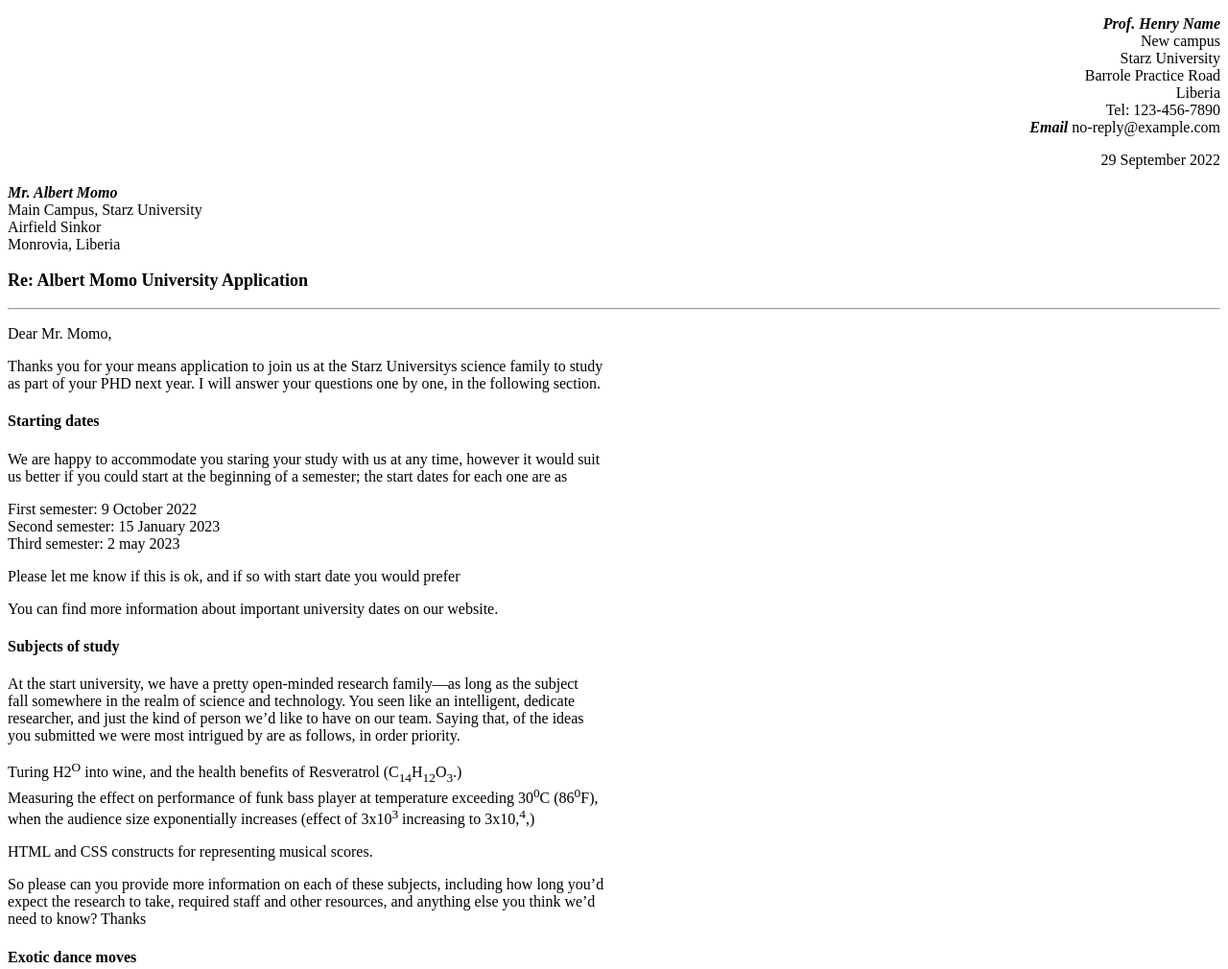
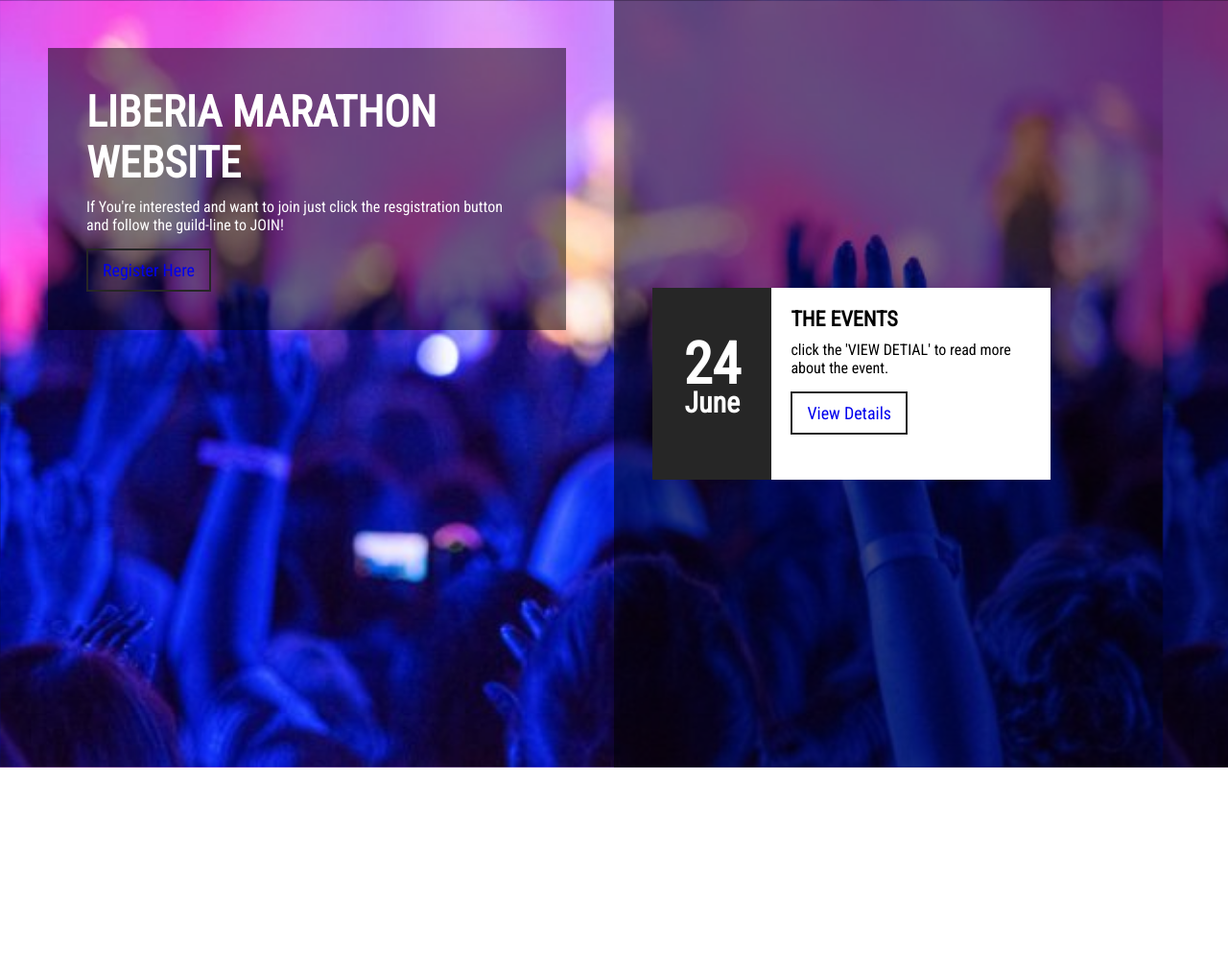
Before and after one commit to Amosgayetay/art-77, a plain HTML site: page index.html in a window 1280 px wide. Shown: the top 1010 px of the page at 96% size. After the commit the page ends 800 px from the top, so only its background shows below. Drawn offline with Linux system fonts and the light colour scheme.

Commit message:
Add files via upload

```diff
--- /dev/null
+++ b/detial.css
@@ -0,0 +1,39 @@
+body
+{
+    margin: 0;
+    padding: 0 ;
+    font-family: 'Roboto Condensed', sans-serif;
+}
+section{
+    width: 100%;
+    height: 100vh;
+    background: url(Auntie.jpd.jpg);
+    background-size: contain;
+}
+section .leftBox{
+    width: 50%;
+    height: 20%;
+    float: left;
+    padding: 50px;
+    box-sizing: border-box;
+}
+section .leftBox .content{
+    color: #fff;
+    background: rgba(0,0,0,.5);
+    padding: 40px;
+    transition: 5s;
+}
+section .leftBox .content:hover{
+    background: #e91e63;
+}
+section .leftBox .content h1
+{
+    margin: 0;
+    padding: 0;
+    font-size: 45px;
+    text-transform: uppercase;
+}
+section .leftBox .content p{
+    margin: 10px 0 0;
+    padding: 0;
+}
--- a/index.html
+++ b/index.html
@@ -1,53 +1,38 @@
 <!DOCTYPE html>
 <html lang="en">
 <head>
-  <meta charset="UTF-8">
-  <meta name="viewport" content="width-device-width, intial-scale-1.0">
-  <title>Letter Assignment</title>
-  <link rel="stylesheet" href="style.css">
+    <meta charset="UTF-8">
+    <meta http-equiv="X-UA-Compatible" content="IE=edge">
+    <meta name="viewport" content="width=device-width, initial-scale=1.0">
+    <link rel="stylesheet" type="text/css" href="style.css">
+    <title>Group1 Project</title>
 </head>
-<style>
+<body>
+    <section>
+        <div class="leftBox">
+        <div class="content">
+            <h1>LIBERIA MARATHON WEBSITE</h1>
+            <p>If You're interested and want to join just click the resgistration button and follow the guild-line to JOIN!</p>
+                <a href="reg.html">Register Here</a>
 
- </style>
- <body>
-     <div class="letter">
-      <p style="text-align: right;"><b><i>Prof. Henry Name</i></b><br>New campus <br>Starz University <br>Barrole Practice Road <br>Liberia <br> Tel: 123-456-7890 <br ><b><i>Email</i></b> no-reply@example.com</p>
-      <p style="text-align: right;">29 September 2022 </p>
-      <p class="third paragraph"><b><i>Mr. Albert Momo</i></b><br> Main Campus, Starz University <br>Airfield Sinkor <br>Monrovia, Liberia </p>
-      <p style="font-size: 18px"><b>Re: Albert Momo University Application<hr></b></p>
-      <p class="name">Dear Mr. Momo,</p>
-      <p>Thanks you for your means application to join us at the Starz Universitys science family to study<br> as part of your PHD next year. I will answer your questions one by one, in the following section. </p>
-      <h4>Starting dates</h4>
-      <p>We are happy to accommodate you staring your study with us at any time, however it would suit<br> us better if you could start at the beginning of a semester; the start dates for each one are as<br> </p>
-    <p>First semester: 9 October 2022<br>
-      Second semester: 15 January 2023 <br>
-      Third semester: 2 may 2023
-      </p>
-	  <p class="fifth paragraph">Please let me know if this is ok, and if so with start date you would prefer </p>
-	  <p>You can find more information about important university dates on our website. </p>
-	  <h4>Subjects of study </h4>
-	  <p>At the start university, we have a pretty open-minded research family—as long as the subject<br> fall somewhere in the realm of science and technology. You seen like an intelligent, dedicate<br> researcher, and just the kind of person we’d like to have on our team. Saying that, of the ideas<br> you submitted we were most intrigued by are as follows, in order priority. </p>
-	  <p>Turing H2<sup>O</sup> into wine, and the health benefits of Resveratrol (C<sub>14</sub>H<sub>12</sub>O<sub>3</sub>.)
-		<br>Measuring the effect on performance of funk bass player at temperature exceeding 30<sup>0</sup>C (86<sup>0</sup>F),<br> when the audience size exponentially increases (effect of 3x10<sup>3</sup> increasing to 3x10,<sup>4</sup>,)
-		</p>
-		<p class="sixth paragraph">HTML and CSS constructs for representing musical scores.</p>
-		<p>So please can you provide more information on each of these subjects, including how long you’d<br> expect the research to take, required staff and other resources, and anything else you think we’d<br> need to know? Thanks </p>
-		<h4>Exotic dance moves </h4
-		<p>Yes, you are right as part of my post-doctorate work, I did study exotic tribal dances. To<br> answer your question my favorite’s dances are as follows, with definitions: </p>
-<p><br>Polynesian chicken dance
-<br> <blockquote>little known but very influential dance dating back as far as 300BC. A whole village<br> would dance around in a circle like chickens, to encourage their livestock to be “fruitful”
-</p></blockquote>
-<p><br>Icelandic Brownian shuffle
-		<blockquote>Before the Icelanders developed fire as a mean of getting warm, they use to practice<br> this dance, which involved huddling close together in a circle on the floor, and shuffling<br> their bodies around in imperceptibly tiny very rapid movements. One of my fellow<br> students used to say that he thought this dance inspired modern styles such as tweaking.
-		</p></blockquote>
-		<p><br>Arctic robot dance
-<blockquote>An interesting example of historic misinformation, English explores in the 1960s<br> believed to have discovered a new dance style characterized by “robotic”, stilted<br> movements, being practiced by inhabitants of Northern Alaska and Canada. Later on<br> however it was discovered that that they were just moving like this because they were really<br> cold.
-</p></blockquote>
-<p class="seventh paragraph">For more of my research, see my exotic dance reach page </p>
-<p class="nineth paragraph">Yours sincerely,</p>
-<p class="signature">Prof. Henry Nana </p>
-<p class="eleventh paragraph">Starz university motto:” Aim for Global Success” –Technology is our passion: Education is our life.</p>
+        </div>
+        </div>
+        <div class="events">
+            <ul>
+               <li>
+                <div class="time">
+                    <h2>24<br><span>June</span></h2>
+                </div>
+                <div class="details">
+                   <h3>THE EVENTS</h3>
+                   <p>click the 'VIEW DETIAL' to read more about the event.</p>
+                    <a href="Detial.html">View Details</a>
+                </div>
+                <div style="clear: both;"></div>
+               </li>
 
-</div>
+            </ul>
+        </div>
+    </section>
 </body>
 </html>
--- /dev/null
+++ b/reg.css
@@ -0,0 +1,83 @@
+body{
+    background: white;
+    font-family: serif;
+    border-radius: 3px;
+    border-color: red;
+}
+
+form{
+    width: 400px;
+    margin-right: 20px;
+    height: 530px;
+    align-items: center;
+}
+.form{
+    width: 400px;
+    height: 530px;
+    background: #e91e63;
+    position: absolute;
+    top: 30px;
+    right: 500px;
+    border-radius: 10px;
+    padding: 25px;
+}
+.continer{
+    width: 400px;
+    height: 530px;
+    position: absolute;
+    top: 600px;
+    right: 550px;
+    padding: 25px;
+}
+.form, h2{
+    font-size: 20px;
+}
+form label{
+    display: flex;
+    margin-top: 20px;
+    font-size: 18px;
+    align-content: center;
+}
+ form input{
+    width: 100%;
+    padding: 7px;
+    border: none;
+    border: 1px solid grey;
+    border-radius: 6px;
+    outline: none;
+    align-content: center;
+ }
+ input [type="button"]{
+    width: 320px;
+    height: 35px;
+    margin-top: 20px;
+    border: none;
+    background-color: #34a72;
+    color: #fff;
+    transition: 0.5s ease-in-out;
+    align-content: center;
+ }
+ .btnn{
+    width: 400px ;
+    height: 30px;
+    background: green;
+    border: none;
+    margin-top: 30px;
+    font-size: 18px;
+    border-radius: 10px;
+    cursor: pointer;
+    color: #fff;
+    transition: 0.5s ease-in-out;
+    align-content: center;
+ }
+ .btnn:hover{
+    background: #fff;
+    color: #ff7200;
+    align-content: center;
+ }
+ .btnn a{
+    text-decoration: none;
+    color: #000 ;
+    font-weight: bold;
+    align-content: center;
+ }
--- /dev/null
+++ b/style.css
@@ -0,0 +1,147 @@
+@import url('http://fonts.googleapis.com/css?family=Roboto+Condensed');
+body
+{
+    margin: 0;
+    padding: 0 ;
+    font-family: 'Roboto Condensed', sans-serif;
+}
+section{
+    width: 100%;
+    height: 100vh;
+    background: url(Auntie.jpd.jpg);
+    background-size: contain;
+}
+section .leftBox{
+    width: 50%;
+    height: 100%;
+    float: left;
+    padding: 50px;
+    box-sizing: border-box;
+}
+section .leftBox .content{
+    color: #fff;
+    background: rgba(0,0,0,.5);
+    padding: 40px;
+    transition: 5s;
+}
+section .leftBox .content:hover{
+    background: #e91e63;
+}
+section .leftBox .content h1
+{
+    margin: 0;
+    padding: 0;
+    font-size: 45px;
+    text-transform: uppercase;
+}
+section .leftBox .content p{
+    margin: 10px 0 0;
+    padding: 0;
+}
+section .leftBox .content a
+{
+    display: inline-block;
+    text-decoration: none;
+    padding: 10px 15px;
+    border: 2px solid #262626;
+    margin-top: 15px;
+    font-size: 18px;
+    transition: .5s;
+}
+section .leftBox .content a:hover
+{
+    background: #e91e63;
+    color: #fff;
+    border-color:#e91e63;
+}
+section .events{
+    position: relative;
+    width: 50%;
+    height: 100%;
+    background: rgba(0,0,0,.5);
+    float: left;
+    box-sizing: border-box;
+}
+section .events ul{
+    position: absolute;
+    top: 50%;
+    transform: translateY(-50%);
+    margin: 0;
+    padding: 40px;
+    box-sizing: border-box;
+}
+section .events ul li{
+    list-style: none;
+    background: #fff;
+    box-sizing: border-box;
+    height: 200px;
+    margin: 15px 0;
+}
+section .events ul li .time{
+    position: relative;
+    padding: 20px;
+    background: #262626;
+    box-sizing: border-box;
+    width: 30%;
+    height: 100%;
+    float: left;
+    text-align: center;
+    transition: .5s;
+}
+section .events ul li:hover .time{
+    background: #e91e63;
+}
+section .events ul li .time h2{
+    position: absolute;
+    margin: 0;
+    padding: 0;
+    top: 50%;
+    left: 50%;
+    transform: translate(-50%,-50%);
+    color: #fff;
+    font-size: 60px;
+    line-height: 30px;
+}
+section .events ul li .time h2 span
+{
+    font-size: 30px;
+}
+section .events ul li .details
+{
+    padding: 20px;
+    background: #fff;
+    box-sizing: border-box;
+    width: 70%;
+    height: 100%;
+    float: left;
+}
+section .events ul li .details h3
+{
+    position: relative;
+    margin: 0;
+    padding: 0;
+    font-size: 22px;
+}
+section .events ul li .details p
+{
+    position: relative;
+    margin: 10px 0 0;
+    padding: 0;
+    font-size: 16px;
+}
+section .events ul li .details a
+{
+    display: inline-block;
+    text-decoration: none;
+    padding: 10px 15px;
+    border: 2px solid #262626;
+    margin-top: 15px;
+    font-size: 18px;
+    transition: .5s;
+}
+section .events ul li .details a:hover
+{
+    background: #e91e63;
+    color: #fff;
+    border-color:#e91e63;
+}
```
Also changed, not shown: Detial.html (added, +36 -0 lines), Project.html (added, +57 -0 lines), reg.html (added, +25 -0 lines), Auntie.jpd.jpg (added).
